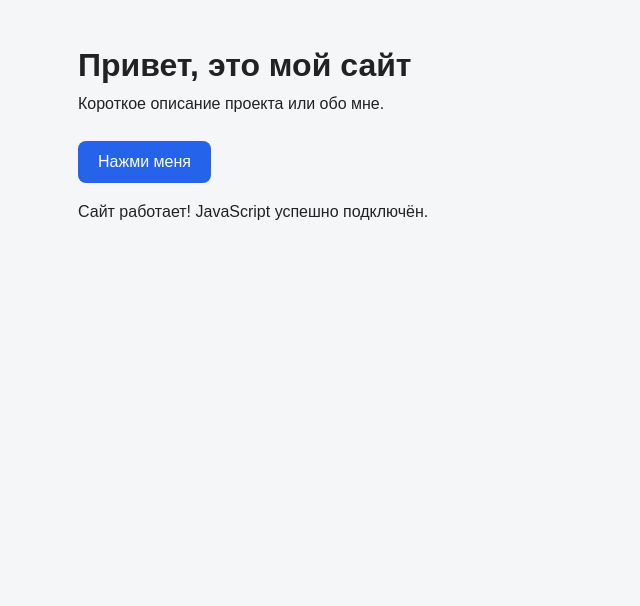
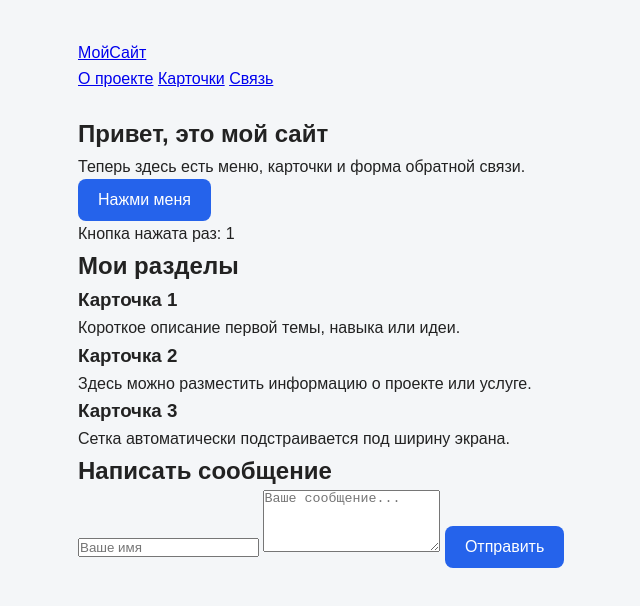
Before and after one commit to ytomayly-a11y/my-first-sayt, a plain HTML site: page index.html in a window 1280 px wide. Both pictures are taken after a click on the button "Нажми меня". Shown: the whole page, without its empty margins (182-822 px from the left). Drawn offline with Linux system fonts and the light colour scheme.

Commit message:
Add files via upload

```diff
--- a/index.html
+++ b/index.html
@@ -7,14 +7,52 @@
   <link rel="stylesheet" href="style.css">
 </head>
 <body>
-  <header>
-    <h1>Привет, это мой сайт</h1>
-    <p>Короткое описание проекта или обо мне.</p>
+  <header class="topbar">
+    <div class="container topbar-inner">
+      <a href="#top" class="logo">МойСайт</a>
+      <nav class="nav">
+        <a href="#about">О проекте</a>
+        <a href="#cards">Карточки</a>
+        <a href="#contact">Связь</a>
+      </nav>
+    </div>
   </header>
 
-  <main>
-    <button id="actionBtn">Нажми меня</button>
-    <p id="message"></p>
+  <main id="top" class="container">
+    <section id="about" class="hero">
+      <h1>Привет, это мой сайт</h1>
+      <p>Теперь здесь есть меню, карточки и форма обратной связи.</p>
+      <button id="actionBtn">Нажми меня</button>
+      <p id="message"></p>
+    </section>
+
+    <section id="cards" class="section">
+      <h2>Мои разделы</h2>
+      <div class="cards-grid">
+        <article class="card">
+          <h3>Карточка 1</h3>
+          <p>Короткое описание первой темы, навыка или идеи.</p>
+        </article>
+        <article class="card">
+          <h3>Карточка 2</h3>
+          <p>Здесь можно разместить информацию о проекте или услуге.</p>
+        </article>
+        <article class="card">
+          <h3>Карточка 3</h3>
+          <p>Сетка автоматически подстраивается под ширину экрана.</p>
+        </article>
+      </div>
+    </section>
+
+    <section id="contact" class="section">
+      <h2>Написать сообщение</h2>
+      <form id="contactForm" class="contact-form">
+        <input type="text" id="nameInput" placeholder="Ваше имя" required>
+        <textarea id="textInput" rows="4" placeholder="Ваше сообщение..." required></textarea>
+        <button type="submit">Отправить</button>
+      </form>
+      <p id="formStatus"></p>
+    </section>
   </main>
 
   <script src="script.js"></script>
--- a/script.js
+++ b/script.js
@@ -1,7 +1,20 @@
 const button = document.getElementById('actionBtn');
 const message = document.getElementById('message');
+const form = document.getElementById('contactForm');
+const nameInput = document.getElementById('nameInput');
+const textInput = document.getElementById('textInput');
+const formStatus = document.getElementById('formStatus');
+
+let clicks = 0;
 
 button.addEventListener('click', () => {
-  message.textContent = 'Сайт работает! JavaScript успешно подключён.';
-  message.style.marginTop = '16px';
+  clicks += 1;
+  message.textContent = `Кнопка нажата раз: ${clicks}`;
 });
+
+form.addEventListener('submit', (event) => {
+  event.preventDefault();
+  const userName = nameInput.value.trim();
+  formStatus.textContent = `Спасибо, ${userName}! Сообщение принято (демо-форма без отправки на сервер).`;
+  form.reset();
+});
```
Also changed, not shown: index.txt (added).
